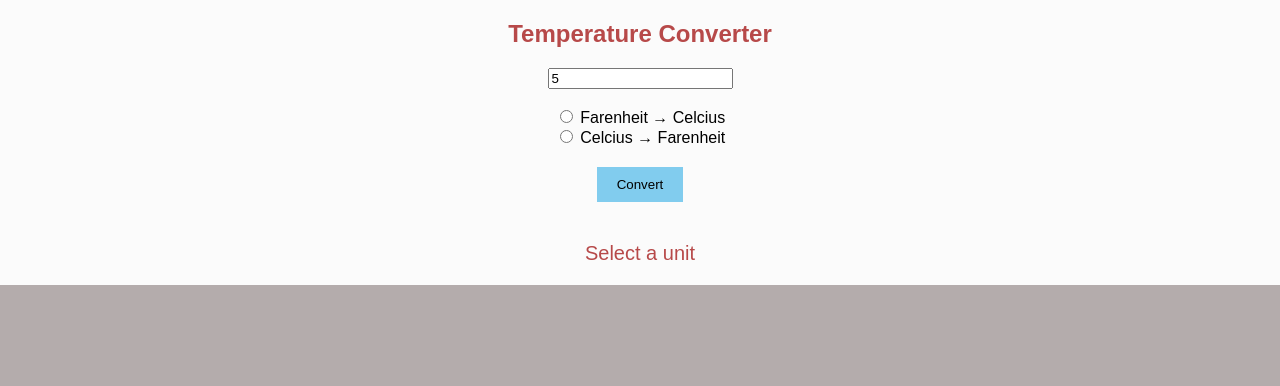
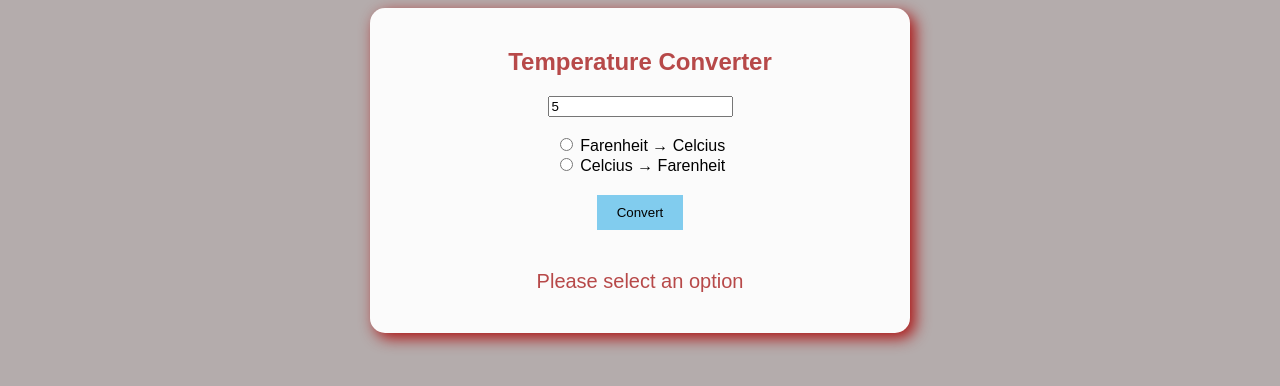
Before and after one commit to adibqt/TemparatureConverter, a plain HTML site: page index.html in a window 1280 px wide. Both pictures are taken after typing "5" into the empty fields and a click on the button "Convert". Drawn offline with Linux system fonts and the light colour scheme.

Commit message:
Updated scypt.js

```diff
--- a/index.html
+++ b/index.html
@@ -14,12 +14,12 @@
     <label for="toCelsius">Farenheit → Celcius </label><br>
 
     <input type = "radio" id="toFarenheit" name="unit">
-    <label for="toCelsius">Celcius  → Farenheit </label><br>
+    <label for="toFarenheit">Celcius  → Farenheit </label><br>
 
 
     <button type="button" onclick="convert()">Convert</button>
 
-<p id="result" >Select a unit </p>
+<p id="result" > </p>
 
 
     </form>
--- a/scrypt.js
+++ b/scrypt.js
@@ -0,0 +1,27 @@
+const number = document.getElementById('input');
+
+
+const farenheit = document.getElementById('toCelsius');
+const celcius = document.getElementById('toFarenheit');
+
+const result = document.getElementById('result');
+
+let temp;
+
+function convert() {
+    if (farenheit.checked) {
+        temp = Number(number.value);
+        temp = temp* 905 +32;
+        result.textContent = temp + '°F';
+        console.log(temp);
+    } else if (celcius.checked) {
+        temp = Number(number.value);
+        temp = (temp - 32) / 1.8;
+        result.textContent = temp + '°C';
+
+    }
+    else {
+        result.textContent = 'Please select an option';
+    }
+
+}
--- a/style.css
+++ b/style.css
@@ -1,13 +1,16 @@
 body{
     background-color: #b4acac;
     font-family: Arial, sans-serif;
-    margin: 0;
-    padding: 0;
+
 }
 form{
     background-color: rgb(251, 251, 251);
     text-align: center ;
     margin: auto;
+    max-width: 500px;
+    padding: 20px;
+    border-radius: 15px;
+    box-shadow: 5px 5px 15px rgb(173, 16, 16);
 
 }
 h1{
```
